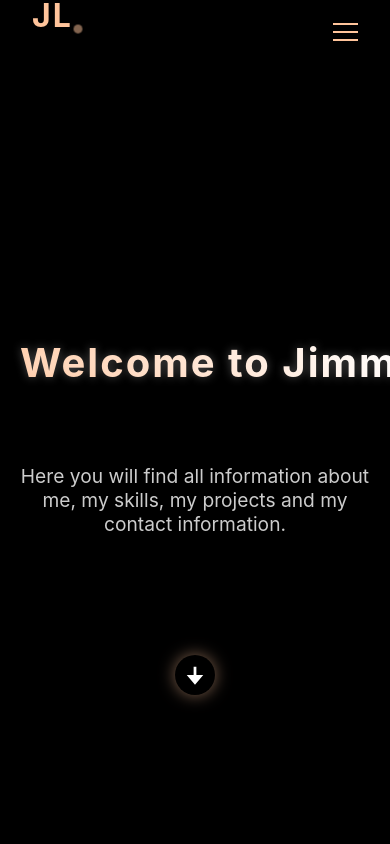
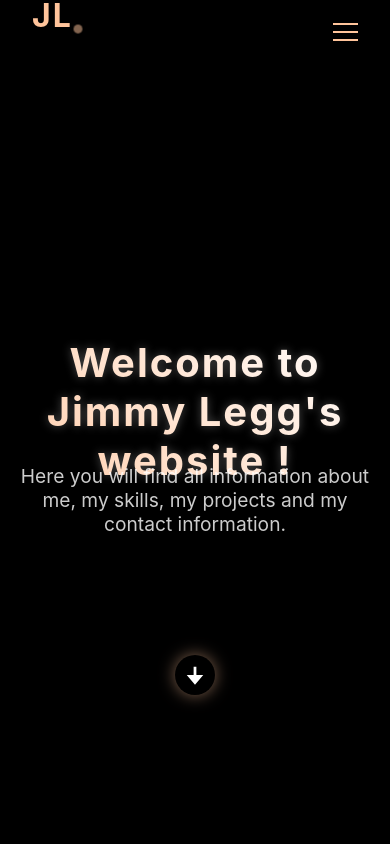
Before and after one commit to Jimmy-Legg/jimmyleggweb, a React (Vite) app: page / in a window 390 px wide. Shown: the top 844 px of the page. Built offline with nearby package versions, Linux system fonts and the light colour scheme.

Commit message:
changing app.css

```diff
--- a/src/App.css
+++ b/src/App.css
@@ -32,3 +32,14 @@ main {
   from, to { border-color: transparent }
   50% { border-color: #ffffff }
 }
+
+@media screen and (max-width: 768px) {
+  .typing-animation {
+    white-space: normal;
+    border-right: none;
+    animation: none;
+    word-wrap: break-word;
+    display: inline-block;
+    width: 100% !important;
+  }
+}
```
